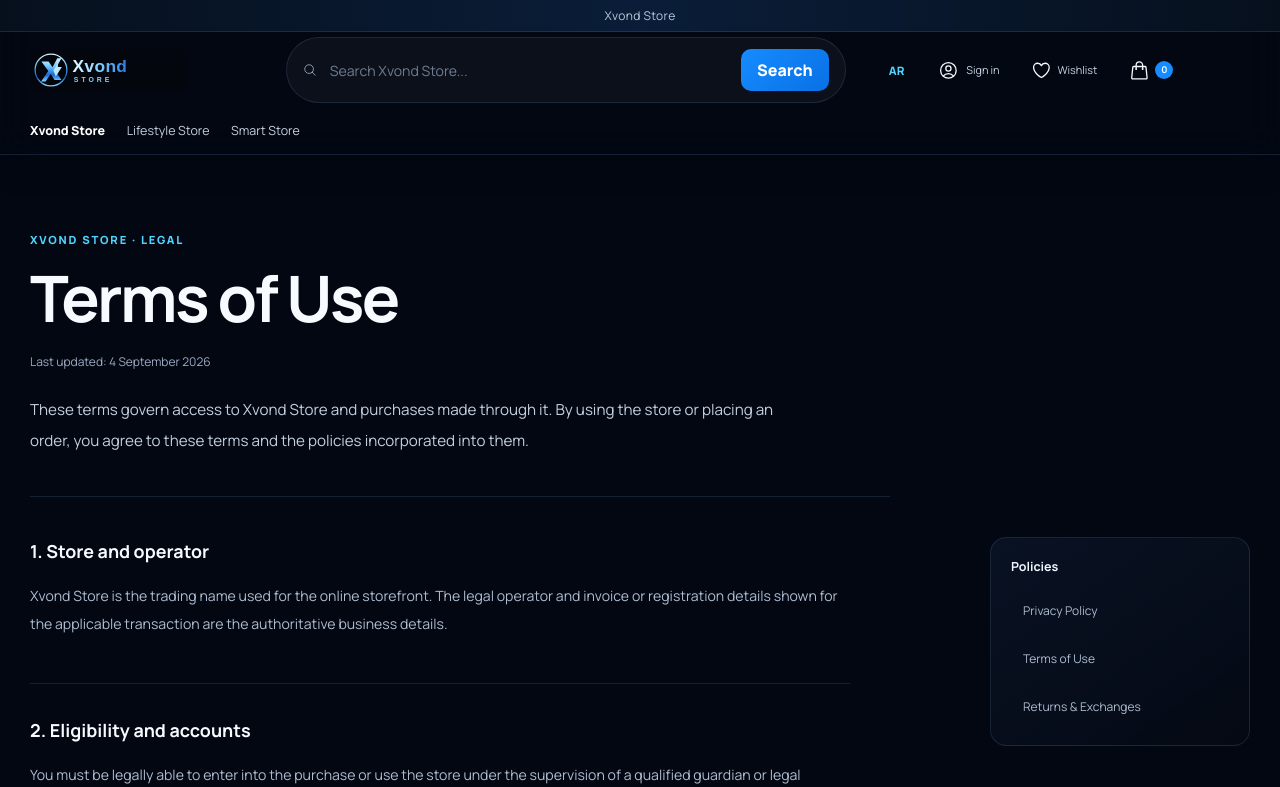
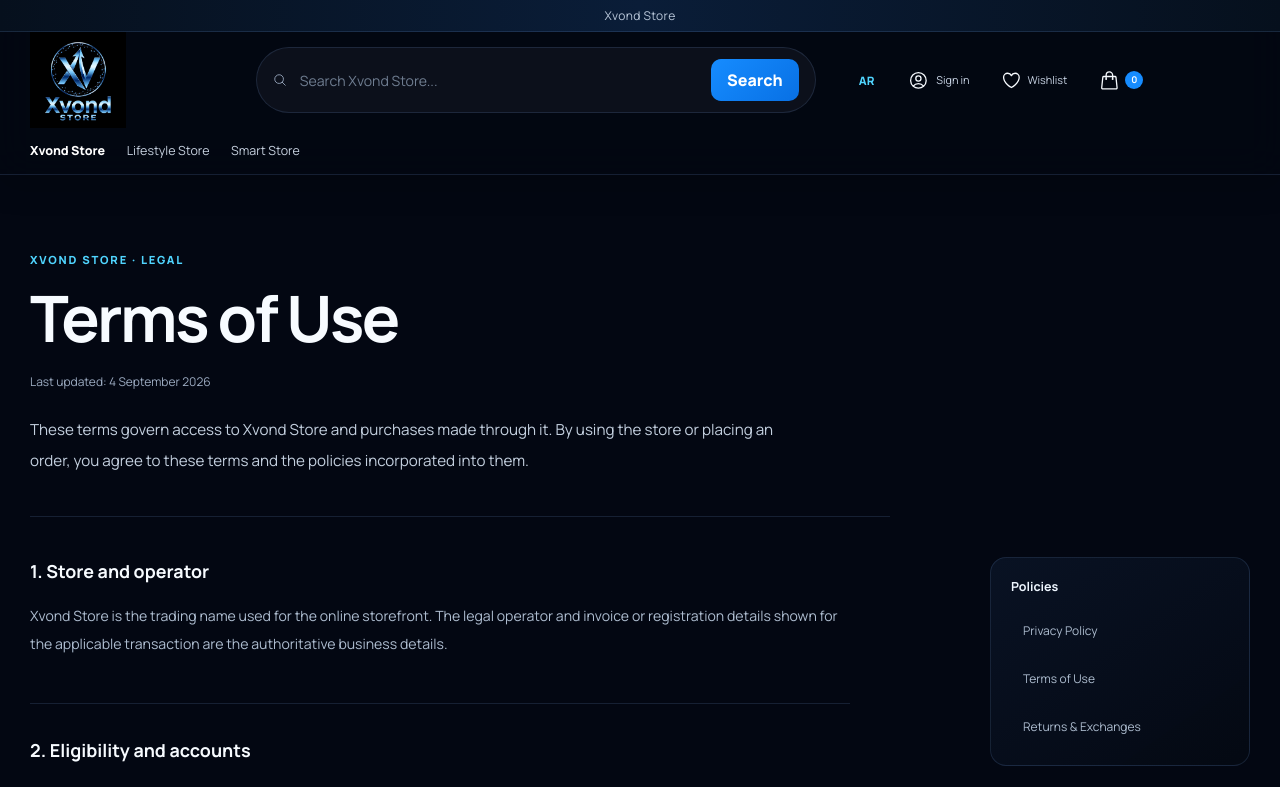
Before and after one commit to NAWARXVOND/Xvond-store, a Next.js app in the folder frontend/: page /en/terms in a window 1280 px wide. Shown: the top 787 px of the page. Built offline with nearby package versions, Linux system fonts and the light colour scheme; no server answers.

Commit message:
Replace store branding with supplied Xvond Store logo (#52)
Co-authored-by: Soom <nawar.alsafadi.0@gmail.com>

```diff
--- a/frontend/app/globals.css
+++ b/frontend/app/globals.css
@@ -332,3 +332,13 @@
 @media (prefers-reduced-motion: reduce) {
   *, *::before, *::after { scroll-behavior: auto !important; transition: none !important; }
 }
+
+.store-logo { display: block; object-fit: contain; flex-shrink: 0; height: auto; }
+.header-store-logo { width: 96px; }
+@media (max-width: 800px) {
+  .header-store-logo { width: 72px; }
+}
+
+@media (max-width: 900px) {
+  .admin-brand .store-logo { width: 40px; }
+}
--- a/frontend/components/admin-control-center.tsx
+++ b/frontend/components/admin-control-center.tsx
@@ -2,6 +2,7 @@
 
 import { FormEvent, useCallback, useEffect, useState } from "react";
 import { ArchiveBoxIcon, ArrowPathIcon, ArrowUturnLeftIcon, ChartBarIcon, CubeIcon, FolderIcon, GiftIcon, ReceiptPercentIcon, ShoppingBagIcon, TagIcon, UserGroupIcon } from "@heroicons/react/24/outline";
+import { StoreLogo } from "./store-logo";
 import type { Locale } from "@/lib/i18n";
 
 type Section = "overview" | "products" | "categories" | "inventory" | "orders" | "returns" | "customers" | "coupons" | "discounts" | "settings";
@@ -33,9 +34,9 @@
   async function logout() { await fetch(`${apiUrl}/auth/logout`, { method: "POST", credentials: "include" }); setAuthenticated(false); }
   function setToken(value: string) { if (!value) void logout(); }
 
-  if (!authenticated) return <main className="admin-login"><form onSubmit={(event) => void login(event)}><span className="brand-mark">X</span><p>XVOND STORE ADMIN</p><h1>{ar ? "دخول الإدارة" : "Admin access"}</h1><label>{ar ? "البريد الإلكتروني" : "Email"}<input type="email" value={email} onChange={(event) => setEmail(event.target.value)} required /></label><label>{ar ? "كلمة المرور" : "Password"}<input type="password" value={password} onChange={(event) => setPassword(event.target.value)} required minLength={12} /></label>{message && <small>{message}</small>}<button className="primary-button">{ar ? "دخول" : "Sign in"}</button></form></main>;
+  if (!authenticated) return <main className="admin-login"><form onSubmit={(event) => void login(event)}><StoreLogo size={64} /><p>XVOND STORE ADMIN</p><h1>{ar ? "دخول الإدارة" : "Admin access"}</h1><label>{ar ? "البريد الإلكتروني" : "Email"}<input type="email" value={email} onChange={(event) => setEmail(event.target.value)} required /></label><label>{ar ? "كلمة المرور" : "Password"}<input type="password" value={password} onChange={(event) => setPassword(event.target.value)} required minLength={12} /></label>{message && <small>{message}</small>}<button className="primary-button">{ar ? "دخول" : "Sign in"}</button></form></main>;
   const active = navigation.find((item) => item.id === section)!;
-  return <main className="admin-shell"><aside className="admin-sidebar"><div className="admin-brand"><span className="brand-mark">X</span><div><strong>Xvond Store</strong><small>CONTROL CENTER</small></div></div><nav>{navigation.map((item) => <button key={item.id} className={section === item.id ? "active" : ""} onClick={() => { setSection(item.id); setShowForm(false); }}><item.icon />{ar ? item.ar : item.en}</button>)}</nav><button className="admin-exit" onClick={() => setToken("")}>{ar ? "خروج" : "Sign out"}</button></aside><section className="admin-workspace"><header className="admin-topbar"><div><p>XVOND STORE</p><h1>{ar ? active.ar : active.en}</h1></div><div><button className="icon-button" onClick={() => void load()}><ArrowPathIcon /></button>{["products", "categories", "coupons", "discounts"].includes(section) && <button className="primary-button" onClick={() => setShowForm(!showForm)}>{showForm ? (ar ? "إغلاق" : "Close") : (ar ? "+ إضافة" : "+ Add")}</button>}</div></header>{message && <div className="admin-message">{message}</div>}{busy && <div className="admin-loading">{ar ? "جارٍ التحميل…" : "Loading…"}</div>}{!busy && <AdminSection section={section} data={data} categories={categories} showForm={showForm} ar={ar} mutate={mutate} />}</section></main>;
+  return <main className="admin-shell"><aside className="admin-sidebar"><div className="admin-brand"><StoreLogo size={64} /><div><strong>Xvond Store</strong><small>CONTROL CENTER</small></div></div><nav>{navigation.map((item) => <button key={item.id} className={section === item.id ? "active" : ""} onClick={() => { setSection(item.id); setShowForm(false); }}><item.icon />{ar ? item.ar : item.en}</button>)}</nav><button className="admin-exit" onClick={() => setToken("")}>{ar ? "خروج" : "Sign out"}</button></aside><section className="admin-workspace"><header className="admin-topbar"><div><p>XVOND STORE</p><h1>{ar ? active.ar : active.en}</h1></div><div><button className="icon-button" onClick={() => void load()}><ArrowPathIcon /></button>{["products", "categories", "coupons", "discounts"].includes(section) && <button className="primary-button" onClick={() => setShowForm(!showForm)}>{showForm ? (ar ? "إغلاق" : "Close") : (ar ? "+ إضافة" : "+ Add")}</button>}</div></header>{message && <div className="admin-message">{message}</div>}{busy && <div className="admin-loading">{ar ? "جارٍ التحميل…" : "Loading…"}</div>}{!busy && <AdminSection section={section} data={data} categories={categories} showForm={showForm} ar={ar} mutate={mutate} />}</section></main>;
 }
 
 function AdminSection({ section, data, categories, showForm, ar, mutate }: { section: Section; data: unknown; categories: Category[]; showForm: boolean; ar: boolean; mutate: Mutate }) {
--- a/frontend/components/store-footer.tsx
+++ b/frontend/components/store-footer.tsx
@@ -1,12 +1,10 @@
 "use client";
 
-import Image from "next/image";
+import { StoreLogo } from "./store-logo";
 import Link from "next/link";
 import { usePathname, useSearchParams } from "next/navigation";
 import type { Locale } from "@/lib/i18n";
 import { storeForPath } from "@/lib/store-context";
-
-const basePath = process.env.NEXT_PUBLIC_BASE_PATH || "";
 
 export function StoreFooter({ locale }: { locale: Locale }) {
   const pathname = usePathname();
@@ -22,7 +20,7 @@
   return (
     <footer className="footer">
       <div className="footer-brand">
-        <Image src={`${basePath}/xvond-store-logo.svg`} alt="Xvond Store" width={142} height={38} />
+        <StoreLogo size={120} />
         <div><strong>{storeName}</strong><p>Xvond Store</p></div>
       </div>
       <div className="footer-links">
--- a/frontend/components/store-header.tsx
+++ b/frontend/components/store-header.tsx
@@ -1,6 +1,6 @@
 "use client";
 
-import Image from "next/image";
+import { StoreLogo } from "./store-logo";
 import Link from "next/link";
 import { usePathname, useSearchParams } from "next/navigation";
 import { useCallback, useEffect, useState } from "react";
@@ -13,12 +13,11 @@
 type HeaderProfile = { id: string; full_name: string; email: string | null; phone?: string | null };
 type SessionResponse = { authenticated: boolean; profile?: HeaderProfile | null };
 const apiUrl = process.env.NEXT_PUBLIC_API_URL || "http://localhost:8000/api/v1";
-const basePath = process.env.NEXT_PUBLIC_BASE_PATH || "";
 
 function StoreBrand({ href, label }: { href: string; label: string }) {
   return (
     <Link href={href} className="brand brand-logo" aria-label={label}>
-      <Image src={`${basePath}/xvond-store-logo.svg`} alt="Xvond Store" width={156} height={42} priority />
+      <StoreLogo className="header-store-logo" priority />
     </Link>
   );
 }
--- /dev/null
+++ b/frontend/components/store-logo.tsx
@@ -0,0 +1,23 @@
+import Image from "next/image";
+
+const basePath = process.env.NEXT_PUBLIC_BASE_PATH || "";
+
+type StoreLogoProps = {
+  size?: number;
+  priority?: boolean;
+  className?: string;
+};
+
+export function StoreLogo({ size = 96, priority = false, className = "" }: StoreLogoProps) {
+  return (
+    <Image
+      src={`${basePath}/xvond-store-logo.png`}
+      alt="Xvond Store"
+      width={size}
+      height={size}
+      sizes={`${size}px`}
+      priority={priority}
+      className={`store-logo ${className}`.trim()}
+    />
+  );
+}
```
Also changed, not shown: frontend/public/xvond-store-logo.png (added), frontend/public/xvond-store-logo.svg (deleted).
